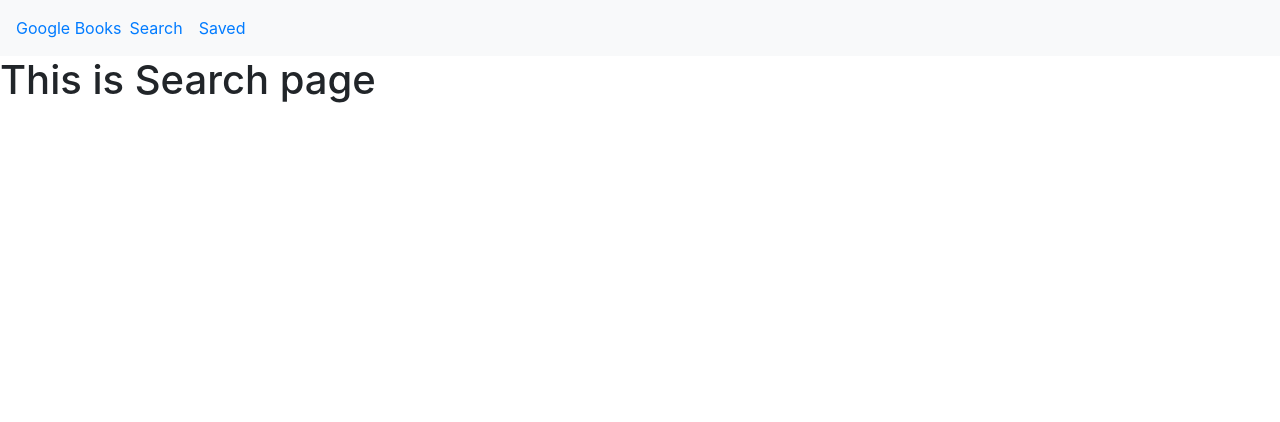
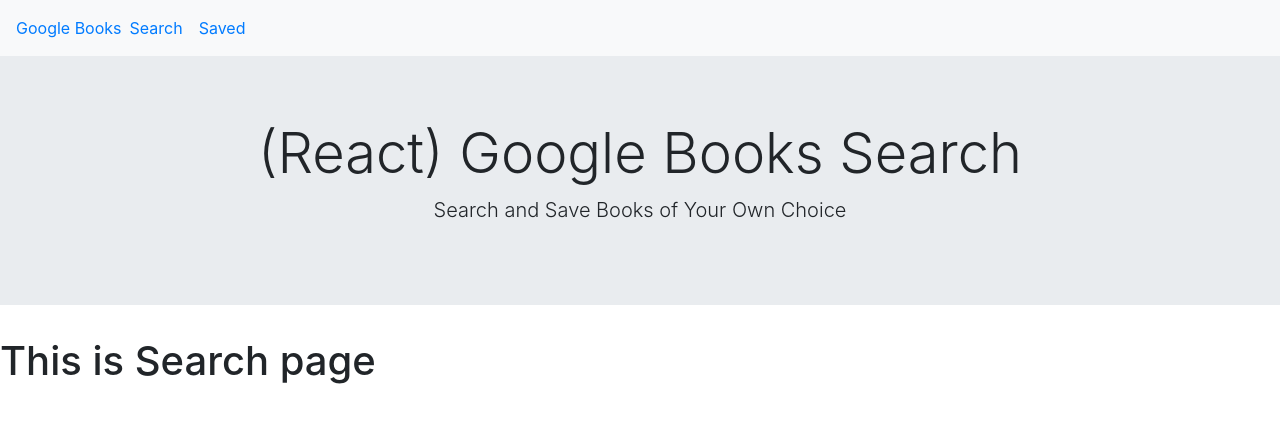
Before and after one commit to stevenbong96/GoogleBookSearch, a React (Create React App) app in the folder client/: page / in a window 1280 px wide. Shown: the top 422 px of the page. Built offline with nearby package versions, Linux system fonts and the light colour scheme.

Commit message:
Add jumbotron as header. Delete unnecessary comments in navbar file

```diff
--- a/client/src/App.js
+++ b/client/src/App.js
@@ -3,12 +3,14 @@
 import Navbar from "./components/Navbar/Navbar";
 import Saved from "./pages/Save/Save";
 import Search from "./pages/Search/Search";
+import Header from "./pages/Header/Header";
 
 function App() {
   return (
     <div className="App">
       <Router>
         <Navbar />
+        <Header />
         <Switch>
           <Route exact path="/">
             <Search />
--- a/client/src/pages/Header/Header.js
+++ b/client/src/pages/Header/Header.js
@@ -1,8 +1,14 @@
 import React from "react";
+import "./header.css";
 
 function Header() {
-    return(
-
+    return (
+        <div className="jumbotron jumbotron-fluid">
+            <div className="container headerStyle">
+                <h1 className="display-4">(React) Google Books Search</h1>
+                <p className="lead">Search and Save Books of Your Own Choice</p>
+            </div>
+        </div>
     )
 }
 
--- a/client/src/pages/Header/header.css
+++ b/client/src/pages/Header/header.css
@@ -0,0 +1,3 @@
+.headerStyle {
+    text-align: center;
+}
```
Also changed, not shown: client/src/components/Navbar/Navbar.js (+0 -8 lines).
